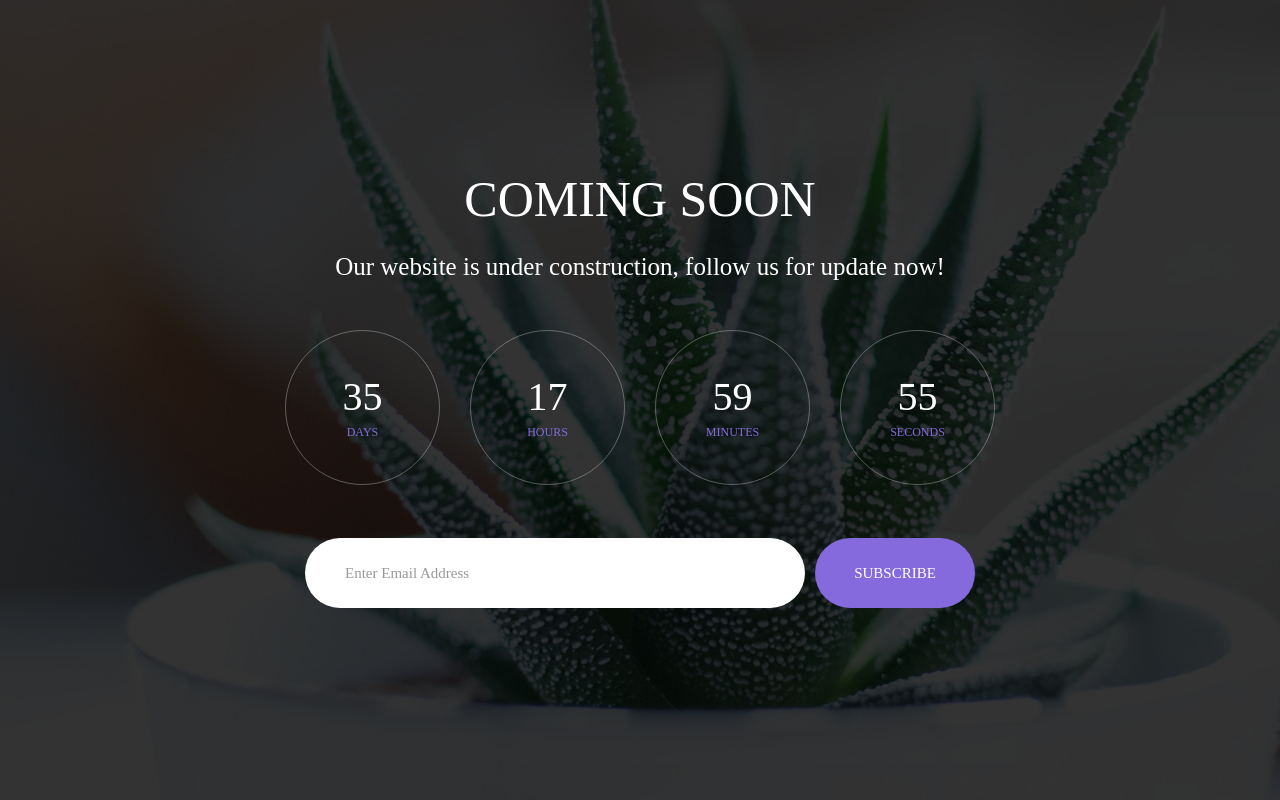
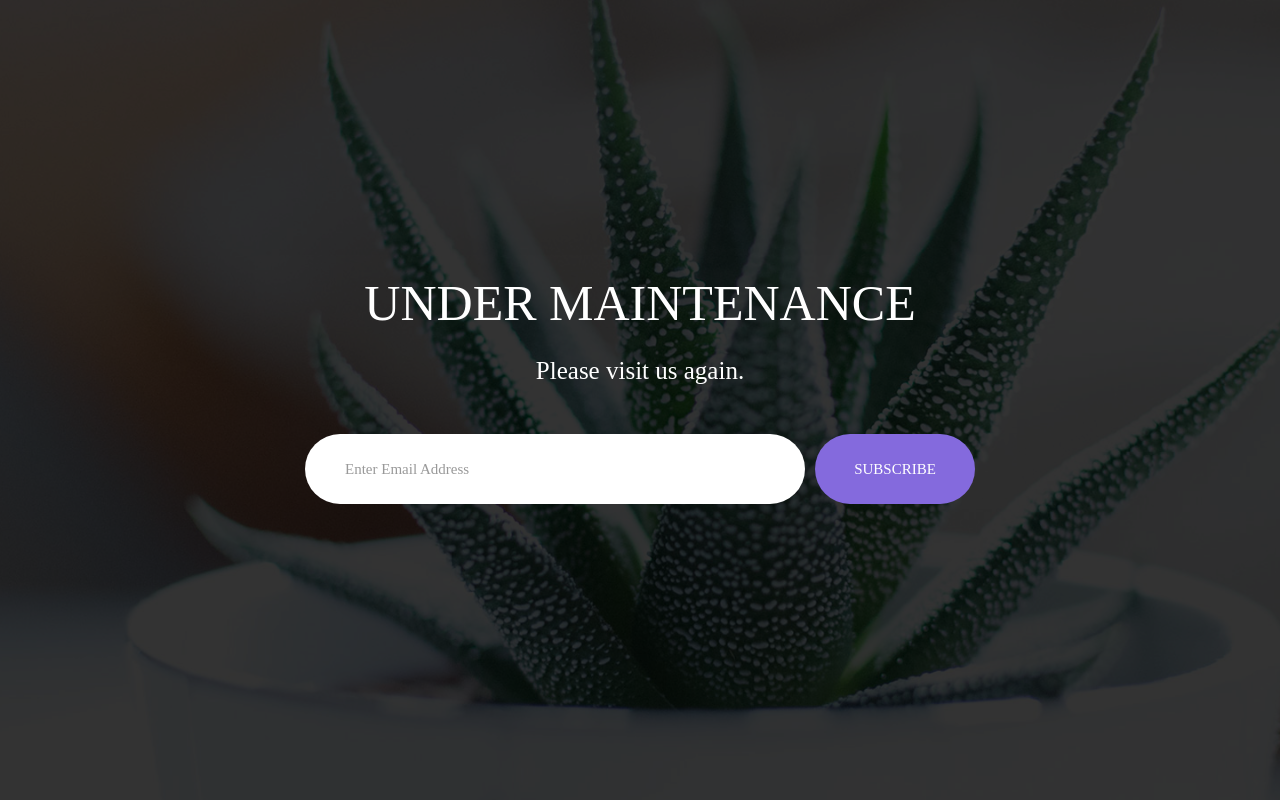
Before and after one commit to manojadams/globegate, a plain HTML site: page docs/index.html in a window 1280 px wide. Drawn offline with Linux system fonts and the light colour scheme; a web font is replaced by a local one.

Commit message:
update text

```diff
--- a/docs/index.html
+++ b/docs/index.html
@@ -1,7 +1,7 @@
 <!DOCTYPE html>
 <html lang="en">
 <head>
-	<title>Coming Soon 2</title>
+	<title>Globegate</title>
 	<meta charset="UTF-8">
 	<meta name="viewport" content="width=device-width, initial-scale=1">
 <!--===============================================================================================-->
@@ -32,14 +32,14 @@
 		<!--  -->
 		<div class="size1 flex-col-c-m p-l-15 p-r-15 p-t-50 p-b-50">
 			<h3 class="l1-txt1 txt-center p-b-25">
-				Coming Soon
+				Under Maintenance
 			</h3>
 
 			<p class="m2-txt1 txt-center p-b-48">
-				Our website is under construction, follow us for update now!
+				Please visit us again.
 			</p>
 
-			<div class="flex-w flex-c-m cd100 p-b-33">
+			<div class="flex-w flex-c-m cd100 p-b-33" style="display:none;">
 				<div class="flex-col-c-m size2 bor1 m-l-15 m-r-15 m-b-20">
 					<span class="l2-txt1 p-b-9 days">35</span>
 					<span class="s2-txt1">Days</span>
```
